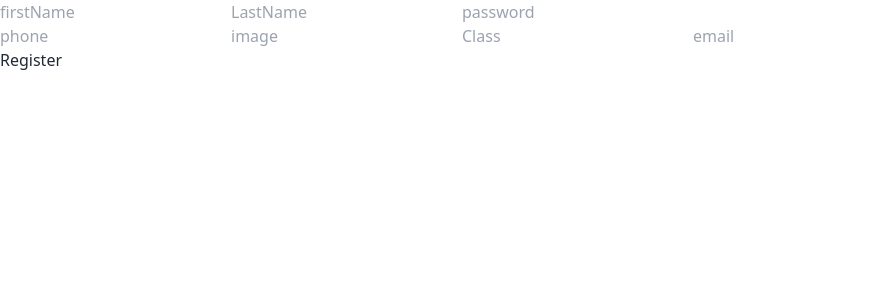
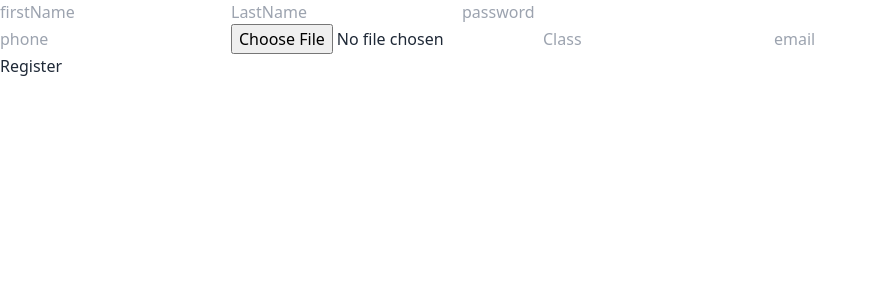
Before and after one commit to JawadNozari/bibsy, a Next.js app: page /adminTest in a window 1280 px wide. Shown: the top 300 px of the page, without its empty margins (0-877 px from the left). Built offline with nearby package versions, Linux system fonts and the light colour scheme.

Commit message:
Update page.tsx

```diff
--- a/src/app/adminTest/page.tsx
+++ b/src/app/adminTest/page.tsx
@@ -26,6 +26,7 @@ export default function Page() {
 			classroom: classroom,
 			qrCode: firstName + lastName + classroom,
 		});
+
 	};
 	return (
 		<form onSubmit={handleSubmit}>
@@ -55,7 +56,7 @@ export default function Page() {
 			/>
 			<div>
 				<input
-					type="string"
+					type="number"
 					value={phone}
 					onChange={(e) => setPhone(e.target.value)}
 					placeholder="phone"
@@ -63,13 +64,11 @@ export default function Page() {
 					id="phone"
 				/>
 				<input
-					type="text"
-					value={image}
-					onChange={(e) => setImage(e.target.value)}
-					placeholder="image"
-					name="image"
-					id="image"
-				/>
+        			type="file"
+        			onChange={(e) => setImage(e.target.value)}
+        			name="image"
+        			id="image"
+      			/>
 				<input
 					type="text"
 					value={classroom}
```
